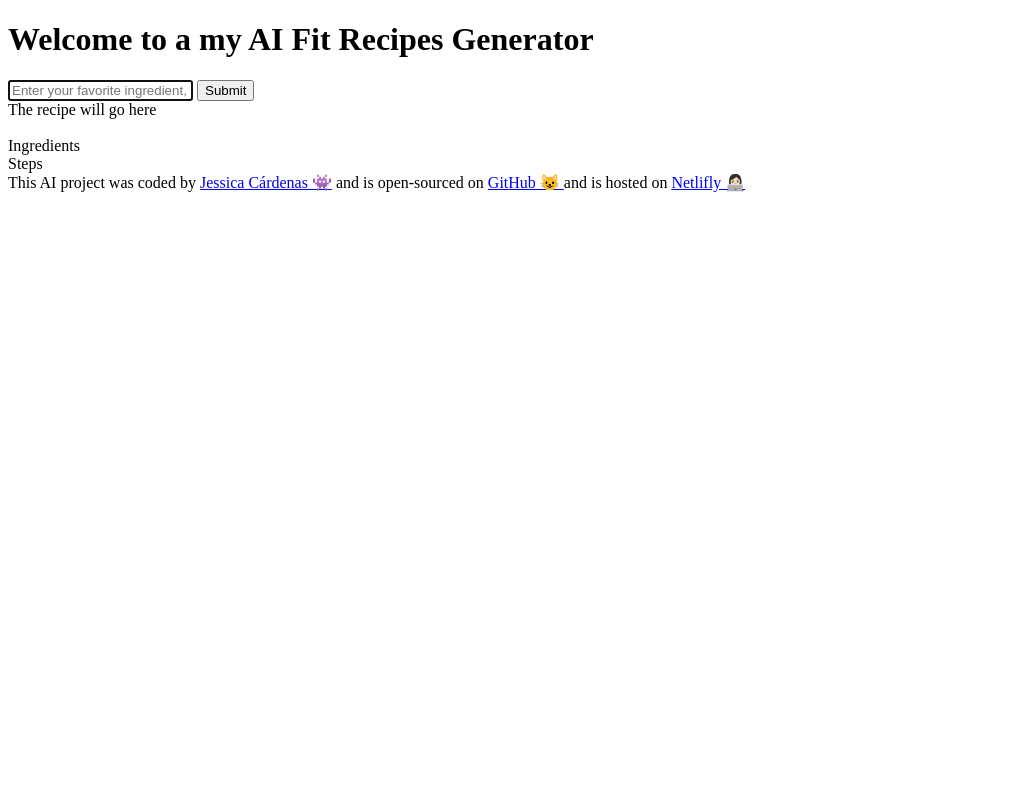
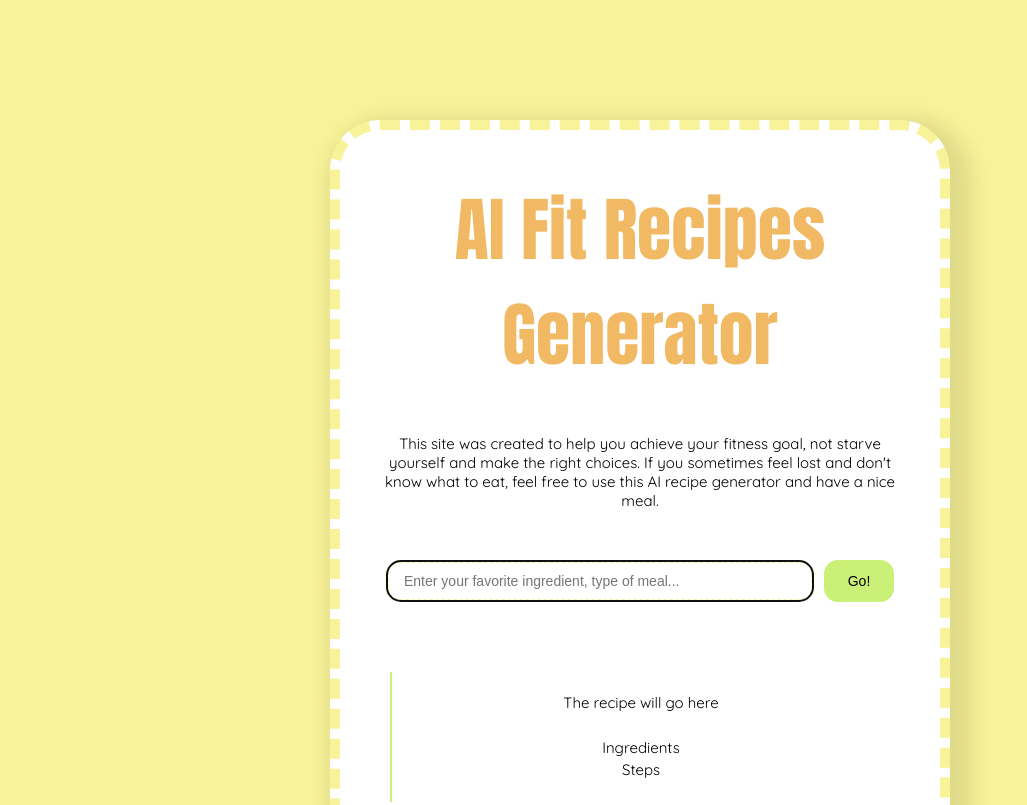
Before and after one commit to JessCardenas/AI-Fit-Recipes-Project, a plain HTML site: page index.html in a window 1280 px wide. Shown: the top 805 px of the page, without its empty margins (0-1027 px from the left). Drawn offline with Linux system fonts and the light colour scheme.

Commit message:
Added styling to the project

```diff
--- a/index.html
+++ b/index.html
@@ -4,28 +4,50 @@
     <meta charset="UTF-8" />
     <meta name="viewport" content="width=device-width, initial-scale=1.0" />
     <link rel="stylesheet" href="src/style.css" />
+    <link rel="preconnect" href="https://fonts.googleapis.com" />
+    <link rel="preconnect" href="https://fonts.gstatic.com" crossorigin />
+    <link
+      href="https://fonts.googleapis.com/css2?family=Anton&display=swap"
+      rel="stylesheet"
+    />
+    <link rel="preconnect" href="https://fonts.googleapis.com" />
+    <link rel="preconnect" href="https://fonts.gstatic.com" crossorigin />
+    <link
+      href="https://fonts.googleapis.com/css2?family=Quicksand:wght@300..700&display=swap"
+      rel="stylesheet"
+    />
     <title>AI Fit Recipes Generator</title>
   </head>
   <body>
+    <div class="container">
       <header>
-      <h1>Welcome to a my AI Fit Recipes Generator</h1>
+        <h1>AI Fit Recipes Generator</h1>
+        <h2>
+          This site was created to help you achieve your fitness goal, not
+          starve yourself and make the right choices. If you sometimes feel lost
+          and don't know what to eat, feel free to use this AI recipe generator
+          and have a nice meal.
+        </h2>
       </header>
       <main>
         <form>
           <input
             type="text"
-          placeholder="Enter your favorite ingredient, type of meal, or 3 things that you have on your fridge"
+            placeholder="Enter your favorite ingredient, type of meal..."
             autofocus
             required
             autocomplete="off"
+            class="ingredients"
           />
-        <input type="submit" />
+          <input type="submit" class="submit-button" value="Go!" />
         </form>
         <div class="recipe">
           The recipe will go here <br />
           <br />Ingredients <br />Steps
         </div>
       </main>
+    </div>
+
     <footer>
       This AI project was coded by
       <a href="https://github.com/JessCardenas" target="_blank"
--- a/src/style.css
+++ b/src/style.css
@@ -0,0 +1,74 @@
+body {
+  background-color: #f8f398;
+  font-family: "Quicksand", sans-serif;
+}
+a {
+  color: #f2b964;
+}
+.container {
+  margin: 120px auto;
+  max-width: 600px;
+  background-color: white;
+  text-align: center;
+  border: 10px dashed #f8f398;
+  border-radius: 50px;
+  box-shadow: 10px 10px 20px 12px rgba(0, 0, 0, 0.1);
+}
+
+header {
+  margin-bottom: 30px;
+}
+h1 {
+  font-family: "Anton", sans-serif;
+  font-weight: 400;
+  font-style: normal;
+  font-size: 70px;
+  line-height: 1.5;
+  color: #f2b964;
+}
+h2 {
+  font-weight: 400;
+  font-size: 15px;
+  text-align: center;
+  margin: 20px 30px 10px 30px;
+}
+
+form {
+  padding: 20px;
+  display: flex;
+  justify-content: center;
+}
+
+.ingredients {
+  padding: 10px 15px;
+  border: 3px dotted #f8f398;
+  border-radius: 14px;
+  width: 70%;
+  font-size: 14px;
+}
+
+.submit-button {
+  border: none;
+  border-radius: 14px;
+  margin-left: 10px;
+  background-color: #cbf078;
+  padding: 10px 15px;
+  width: 70px;
+  font-size: 14px;
+}
+
+.recipe {
+  font-size: 15px;
+  padding: 20px;
+  line-height: 1.5;
+  margin: 50px;
+
+  border-left: 2px solid #cbf078;
+}
+
+footer {
+  text-align: center;
+  font-size: 11px;
+  font-family: monospace;
+  margin-top: 20px;
+}
```
Lines whose indentation alone changed are shown as unchanged.
